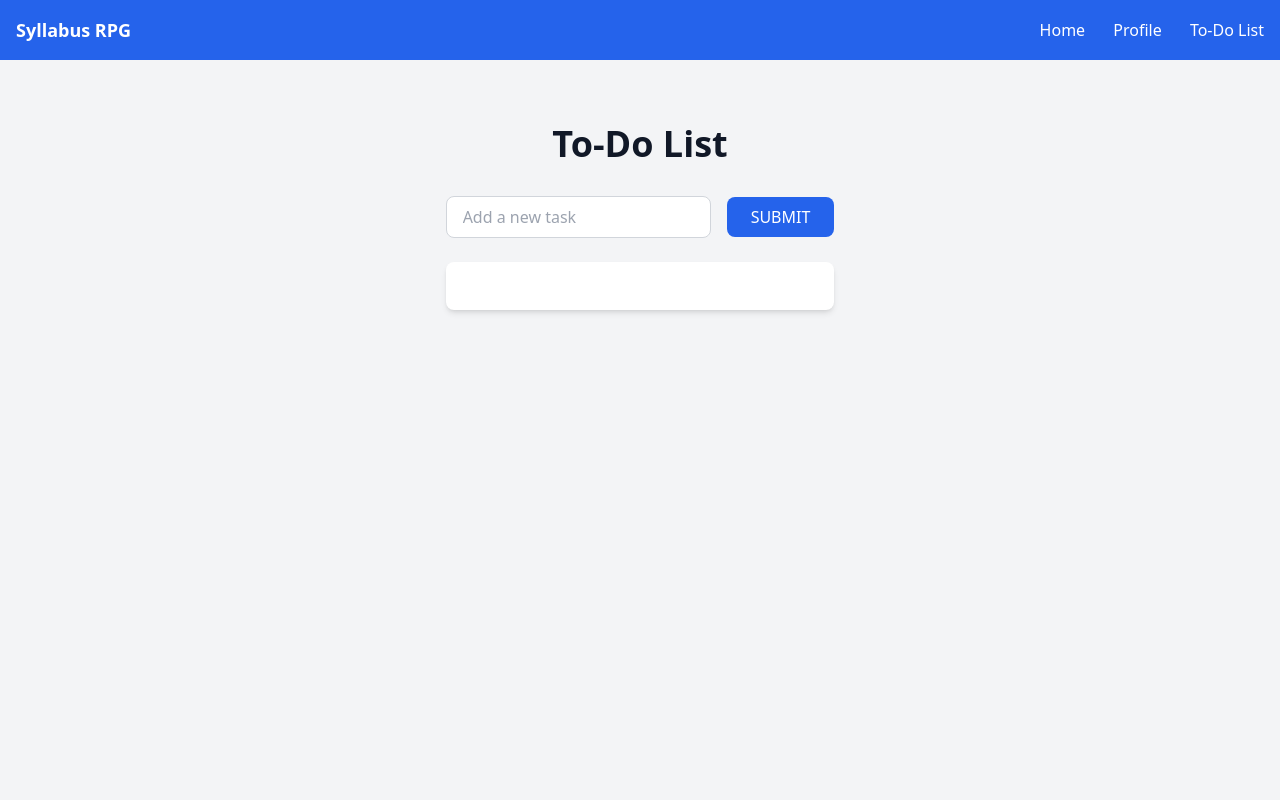
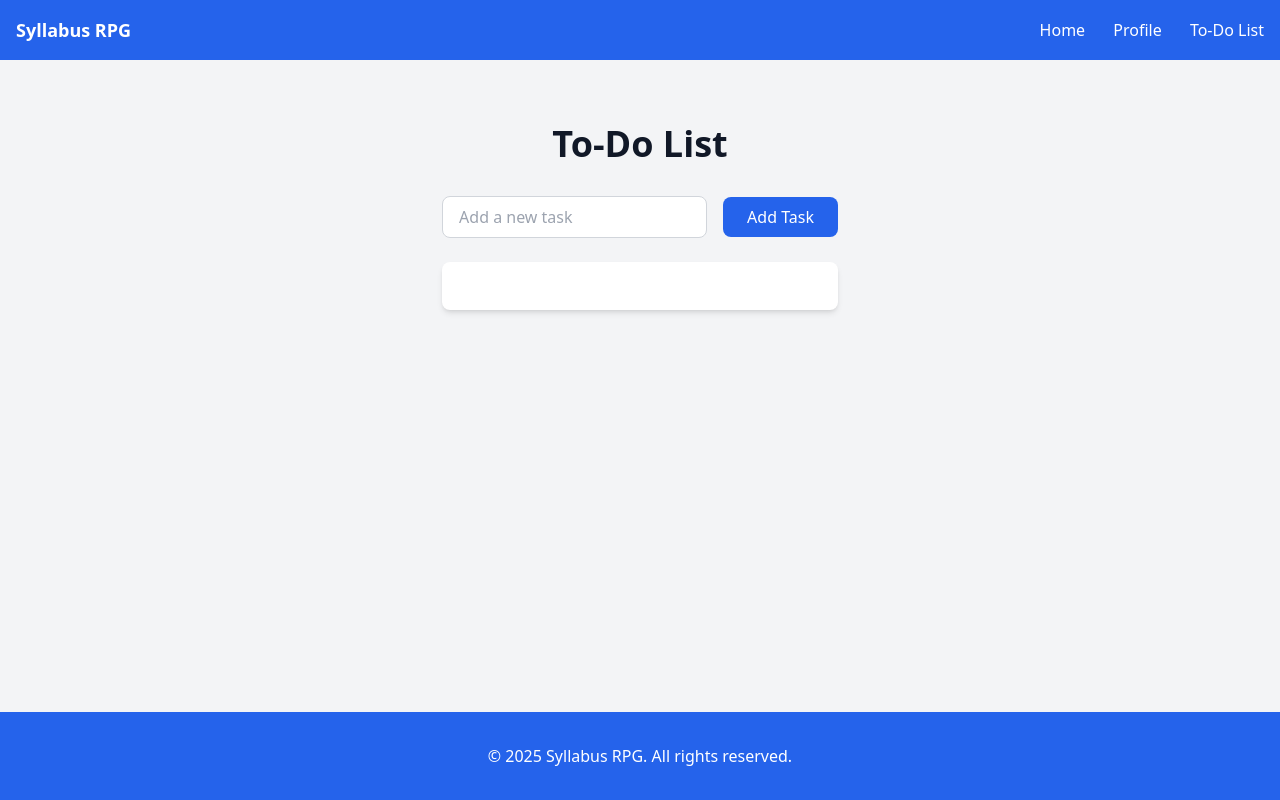
Before and after one commit to supercat7/syllabus-rpg-winhacks2025, a Flask app: template templates/todo.html in a window 1280 px wide. Run offline with Flask 3, Linux system fonts and the light colour scheme; the template is opened without the code that fills it, so the values that code supplies are empty; some libraries are stand-ins or nearby versions.

Commit message:
moved footer

```diff
--- a/templates/todo.html
+++ b/templates/todo.html
@@ -22,13 +22,13 @@
   </nav>
 
   <!-- To-Do List Section -->
-  <section class="max-w-5xl mx-auto py-16 px-4">
+  <section class="max-w-5xl mx-auto py-16 px-4 flex-grow">
     <h1 class="text-4xl font-bold text-center mb-8">To-Do List</h1>
 
     <!-- Task Input -->
     <div class="flex items-center mb-6">
       <input type="text" id="taskInput" placeholder="Add a new task" class="flex-grow border border-gray-300 rounded-lg py-2 px-4 focus:ring-blue-500 focus:border-blue-500">
-      <button id="addTaskBtn" class="bg-blue-600 text-white py-2 px-6 ml-4 rounded-lg hover:bg-blue-700 transition">SUBMIT</button>
+      <button id="addTaskBtn" class="bg-blue-600 text-white py-2 px-6 ml-4 rounded-lg hover:bg-blue-700 transition">Add Task</button>
     </div>
 
     <!-- Task List -->
@@ -37,6 +37,12 @@
     </ul>
   </section>
 
+  <!-- Sticky Footer -->
+  <footer class="bg-blue-600 text-white py-8 mt-auto">
+    <div class="max-w-7xl mx-auto px-4 text-center">
+      <p>&copy; 2025 Syllabus RPG. All rights reserved.</p>
+    </div>
+  </footer>
 
 </body>
 </html>
```
